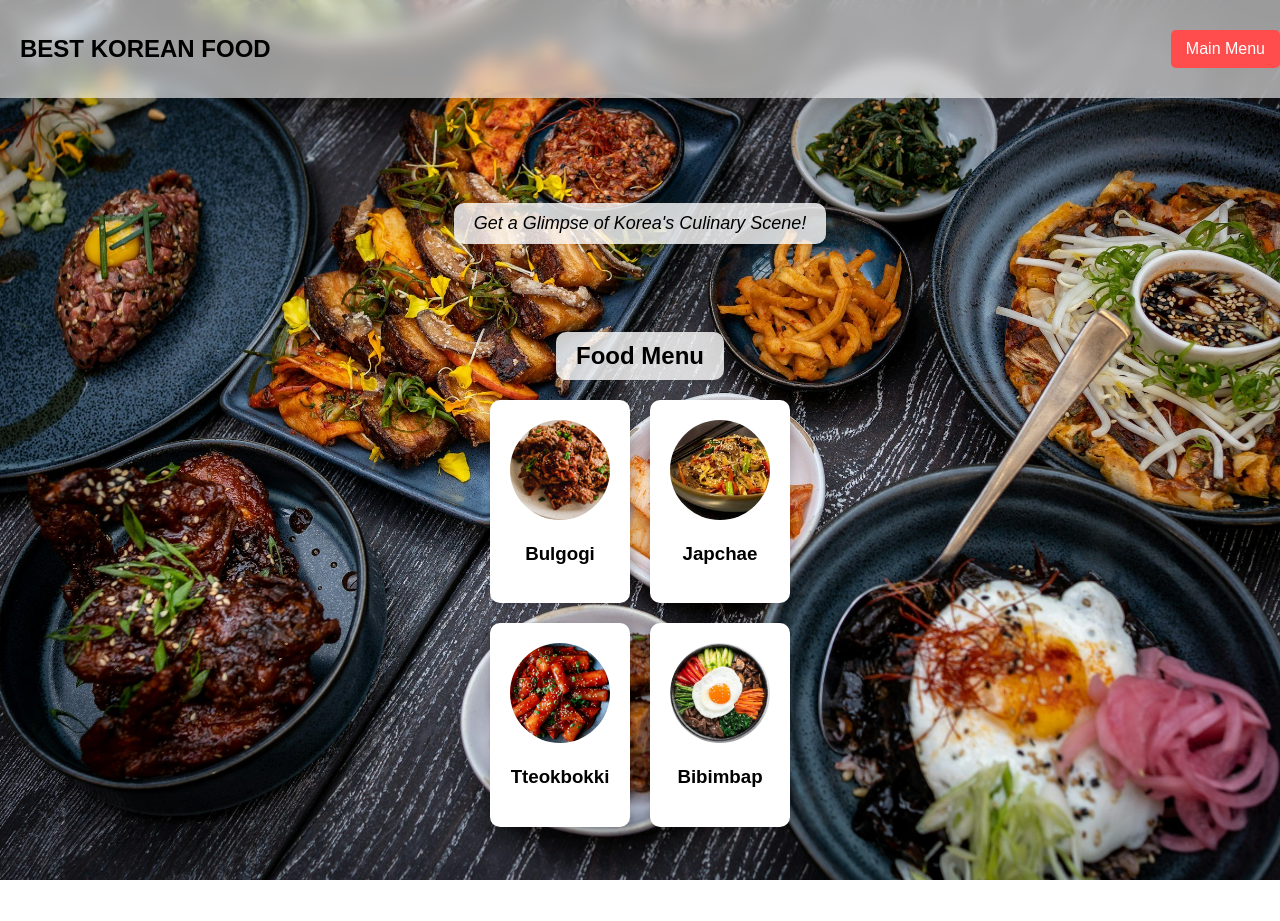
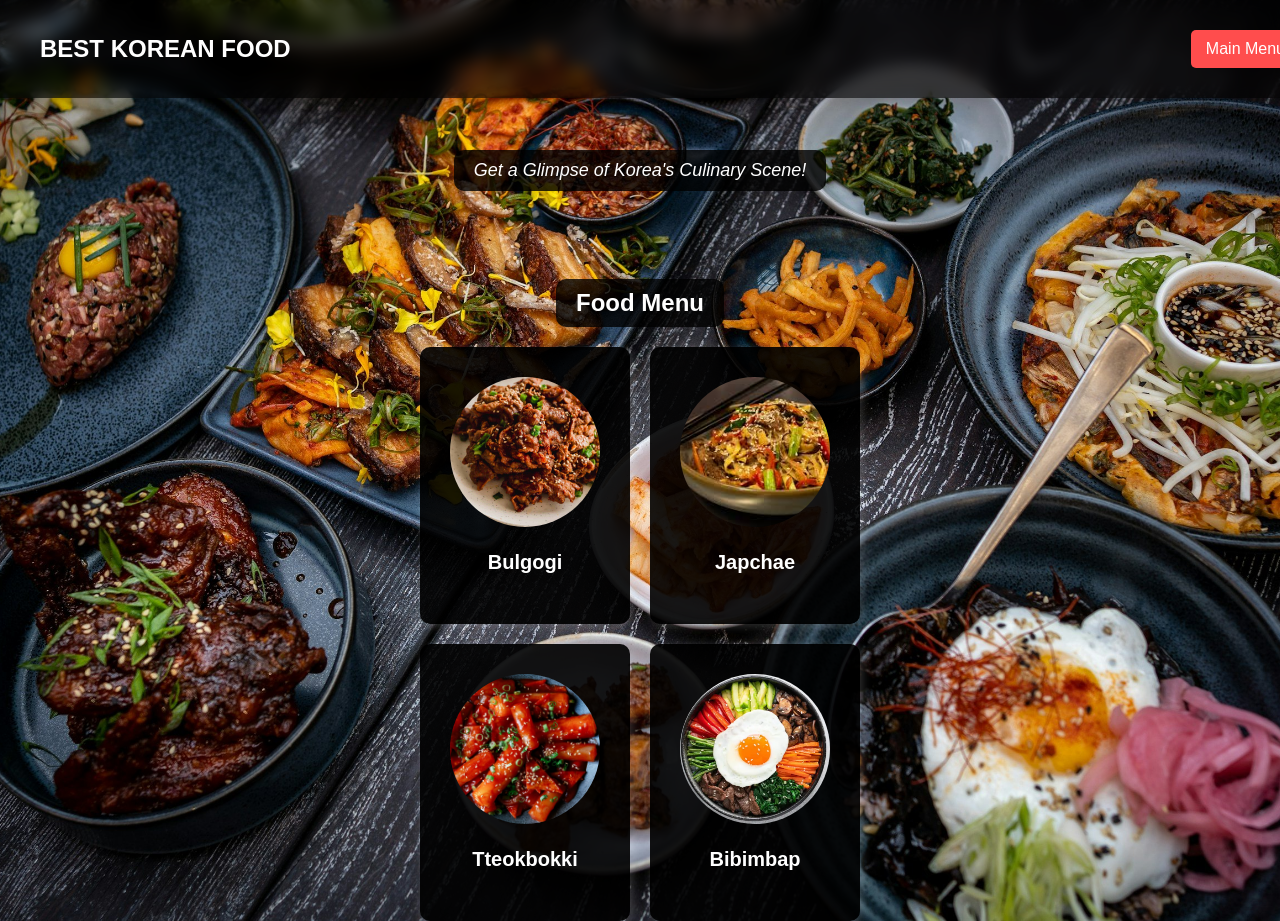
Before and after one commit to PaulBenedictCollo/PaulBenedictCollo.github.io, a plain HTML site: page TSA_4/index.html in a window 1280 px wide. Before the commit the page ends 880 px from the top, so only its background shows below. Drawn offline with Linux system fonts and the light colour scheme.

Commit message:
edited colors in css file

```diff
--- a/TSA_4/style.css
+++ b/TSA_4/style.css
@@ -10,6 +10,7 @@ body {
     justify-content: center;
     min-height: 100vh;
     padding-top: 80px; /* Prevent content from hiding under navbar */
+    color: white; /* Changed all text to white */
 }
 
 /* Navbar */
@@ -18,7 +19,7 @@ body {
     top: 0;
     left: 0;
     width: 100%;
-    background: rgba(255, 255, 255, 0.6);
+    background: rgba(0, 0, 0, 0.6); /* Made it black with the same transparency */
     backdrop-filter: blur(8px);
     display: flex;
     align-items: center;
@@ -32,7 +33,9 @@ body {
 .navbar .page-title {
     font-size: 24px;
     font-weight: bold;
-    color: black;
+    color: white;
+    margin-right: auto; /* Move "BEST KOREAN FOOD" more to the right */
+    margin-left: 20px;
 }
 
 /* Main Menu Button */
@@ -44,8 +47,7 @@ body {
     border-radius: 5px;
     cursor: pointer;
     font-size: 16px;
-    margin-left: auto; /* Moves button slightly left */
-    margin-right: 20px; /* Adjusted from too far right */
+    margin-left: 50px; /* Move more to the left */
 }
 
 .navbar .main-menu-btn:hover {
@@ -54,7 +56,7 @@ body {
 
 /* Transparent Content Box */
 .transparent-box {
-    background: rgba(255, 255, 255, 0.8);
+    background: rgba(0, 0, 0, 0.8); /* Made it black with the same transparency */
     padding: 10px 20px;
     border-radius: 10px;
     display: inline-block;
@@ -64,7 +66,7 @@ body {
 .description {
     margin-top: 70px;
     font-size: 18px;
-    color: black;
+    color: white; /* Changed text to white */
     text-align: center;
     font-style: italic;
 }
@@ -82,12 +84,13 @@ body {
 }
 
 .food-card {
-    background: white;
-    padding: 20px;
+    background: rgba(0, 0, 0, 0.9); /* Made food containers black */
+    padding: 30px; /* Increased size */
     border-radius: 10px;
-    box-shadow: 2px 2px 10px rgba(0, 0, 0, 0.2);
+    box-shadow: 2px 2px 10px rgba(255, 255, 255, 0.2);
     cursor: pointer;
     transition: transform 0.3s ease;
+    text-align: center;
 }
 
 .food-card:hover {
@@ -95,10 +98,15 @@ body {
 }
 
 .food-card img {
-    width: 100px;
-    height: 100px;
+    width: 150px; /* Made images bigger */
+    height: 150px;
     object-fit: cover;
     border-radius: 50%;
+}
+
+.food-card h3 {
+    color: white; /* Changed text to white */
+    font-size: 20px; /* Increased text size */
 }
 
 /* Food Details */
@@ -116,16 +124,21 @@ body {
 }
 
 .details-container {
-    background: rgba(255, 255, 255, 0.9);
+    background: rgba(0, 0, 0, 0.9); /* Made details container black */
     padding: 20px;
     border-radius: 10px;
     text-align: center;
     max-width: 400px;
 }
 
+.details-container h2,
+.details-container p {
+    color: white; /* Changed text to white */
+}
+
 .details img {
-    width: 200px;
-    height: 200px;
+    width: 250px; /* Increased image size */
+    height: 250px;
     object-fit: cover;
     border-radius: 10px;
 }
```
